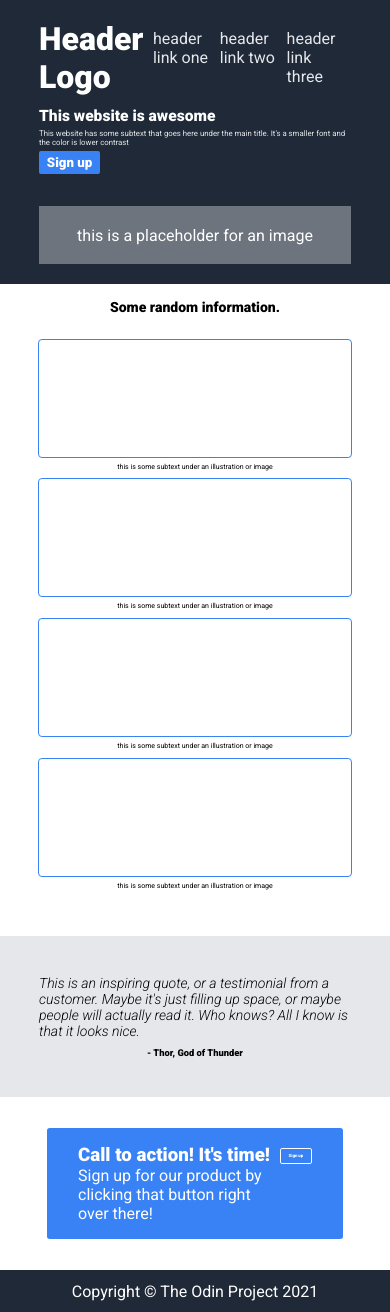
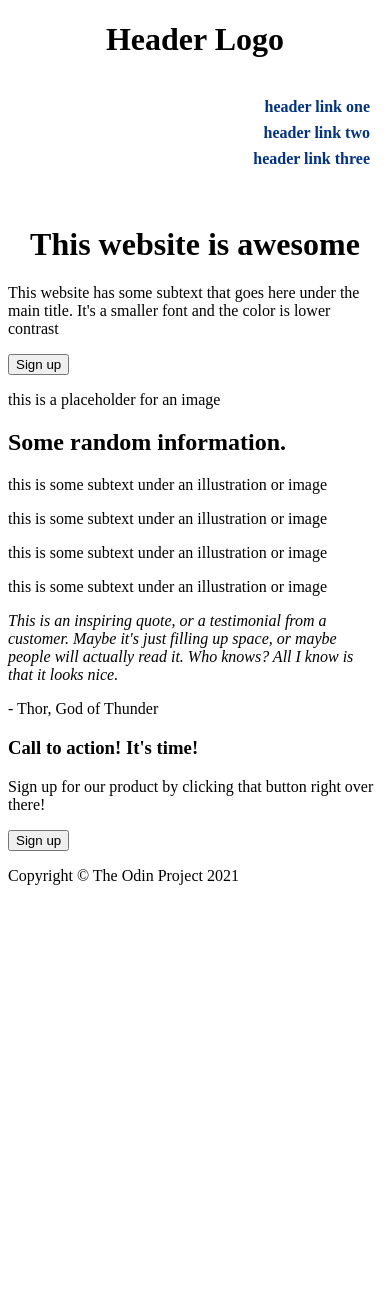
Before and after one commit to WisdmLabs/tejas-html-assignment, a PHP site: page /index.html in a window 390 px wide. After the commit the page ends 885 px from the top, so only its background shows below. Run offline with PHP 8.4, Linux system fonts and the light colour scheme.

Commit message:
Created Seperate files for stylesheets

```diff
--- a/index.css
+++ b/index.css
@@ -1,202 +1,48 @@
-* {
-    font-family: 'Roboto', sans-serif;
-    list-style: none;
-    margin: 0;
-    padding: 0;
+nav {
+    margin: -1em -0.5em 2em -0.5em;
+    padding: 10px;
+    text-align: right;
+    background-color: #ffffff;
 }
 
-header {
-    background-color: #1F2937;
-    color: #ffffff;
-    padding: 5vw 10vw;
+nav ul {
+    list-style: none;
 }
 
-.header-div {
-    display: flex;
-    flex-direction: column;
+nav li {
+    display: inline-block;
+    position: relative;
+    margin-top: 0.5em;
 }
 
-.header-top {
-    display: flex;
-    justify-content: space-between;
-    margin-bottom: 3vw;
-    align-items: center;
+nav a,
+nav a:focus,
+nav button,
+nav button:focus {
+    margin: 10px 10px 0px 20px;
+    text-decoration: none;
+    padding: 10px 0 10px 30px;
+    font-size: 16px;
+    font-weight: 700;
+    color: #013289;
+    white-space: nowrap;
+    transition: 0.3s;
+    border: none;
+    outline: none;
+    background: inherit;
+    cursor: pointer;
 }
 
-.header-top ul {
-    display: flex;
+nav a:hover,
+nav button:hover {
+    color: #4154f1;
 }
 
-.header-top li {
-    margin-left: 2vw;
-}
-
-.header-top li a {
-    text-decoration: none;
-    color: #e5e7eb;
-}
-
-button {
-    border: none;
-    color: #ffffff;
-    font-weight: bold;
-    background-color: #3882F6;
-    border-radius: 0.5vw;
-    padding: 1vw 2vw;
-    margin-top: 1vw;
-}
-
-.header-main {
-    display: flex;
-    flex-wrap: wrap;
-}
-
-.first-half,
-.second-half,
-.card {
-    width: 48%;
-    box-sizing: border-box;
-}
-
-.first-half {
-    margin-right: 2vw;
-}
-
-.first-half h1 {
-    font-weight: bold;
-    font-size: 4vw;
-    margin-bottom: 1vw;
-}
-
-.first-half p {
-    color: #e5e7eb;
-    font-size: 2vw;
-}
-
-.second-half {
-    background-color: #6d747d;
-    display: flex;
-    justify-content: center;
-    align-items: center;
-}
-
-.second-half p {
+h1 {
     text-align: center;
 }
 
-.info-div-section {
-    padding: 0 10vw 8vw;
+.First-para-div,
+.Second-para-div {
+    margin: 5em;
 }
-
-.info-div-section h2 {
-    font-size: 3.6vw;
-    font-weight: bold;
-    margin: 4vw auto;
-    text-align: center;
-}
-
-.card-div {
-    display: flex;
-    flex-wrap: wrap;
-    justify-content: space-between;
-    align-items: center;
-    max-width: 1000px;
-    margin: 0 auto;
-    padding: 2vw 0vw;
-}
-
-.card {
-    text-align: center;
-    font-size: 1.8vw;
-    display: flex;
-    flex-flow: column;
-    justify-content: center;
-    align-items: center;
-    margin-bottom: 2vw;
-    width: 24%;
-}
-
-.card div {
-    width: 16vw;
-    height: 20vw;
-    border: 0.5vw solid #3882f6;
-    border-radius: 1vw;
-    margin-bottom: 1vw;
-}
-
-.quote-section {
-    background-color: #e5e7eb;
-    padding: 10vw 10vw;
-    font-size: 3.6vw;
-    font-weight: lighter;
-}
-
-.quote-section .quote-source {
-    text-align: center;
-    font-size: 2.4vw;
-    font-weight: bold;
-    margin-top: 2vw;
-}
-
-.action-section {
-    margin: 8vw;
-}
-
-.action-card {
-    width: 60vw;
-    margin: 0 auto;
-    background-color: #3882f6;
-    padding: 4vw 8vw;
-    display: flex;
-    justify-content: space-between;
-    border-radius: 0.7vw;
-    color: #ffffff;
-}
-
-.action-card .action-info {
-    flex: 1;
-}
-
-.action-card button {
-    border: 0.2vw solid #ffffff;
-    height: 4vw;
-    font-size: 1.1vw;
-}
-
-.footer-section {
-    padding: 3vw;
-    background-color: #1f2937;
-    text-align: center;
-    color: #ffffff;
-}
-@media screen and (max-width: 768px) {
-    .first-half,
-    .second-half,
-    .card {
-        width: 100%;
-        margin-right: 0;
-    }
-    .second-half {
-        margin-top:2em;
-        height: 15vw;
-    }
-    .card {
-	    text-align: center;
-	    font-size: 1.8vw;
-	    display: flex;
-	    flex-flow: column;
-	    justify-content: center;
-	    align-items: center;
-	    margin-bottom: 2vw;
-	    width: 100%;
-	}
-    .card div {
-    	    width: 80vw;
-	    height: 30vw;
-	    border: 0.5vw solid #3882f6;
-	    border-radius: 1vw;
-	    margin-bottom: 1vw;
-}
-
-
-}
```
Also changed, not shown: forgot-password.css (added, +55 -0 lines), index.php (+27 -42 lines), user-login.css (added, +75 -0 lines), user-registration.css (added, +58 -0 lines).
